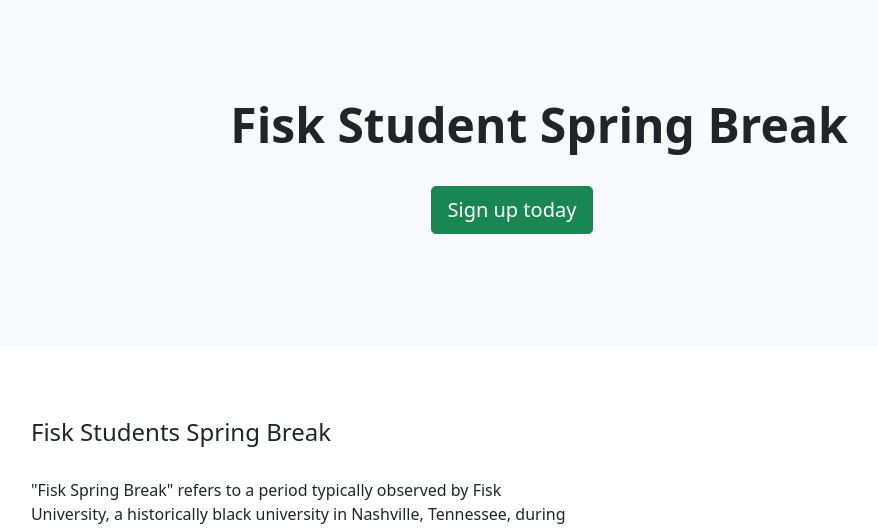
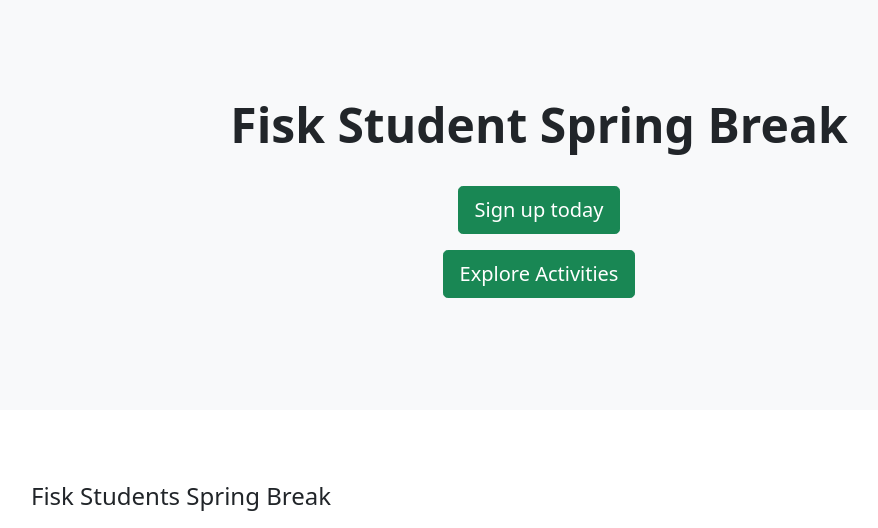
Before and after one commit to maddij123/Fisk-Spring-Break, a Flask app: page / in a window 1280 px wide. Shown: the part 193-721 px from the top of the page, without its empty margins (101-979 px from the left). Run offline with Flask 3, Linux system fonts and the light colour scheme.

Commit message:
spring break button added

```diff
--- a/templates/index.html
+++ b/templates/index.html
@@ -54,7 +54,11 @@
                     <a class="btn btn-lg btn-success" href="signup" role="button"
                         >Sign up today</a
                     >
-
+                </p>
+                <p>
+                    <a class="btn btn-lg btn-success" href="/activities" role="button"
+                        >Explore Activities</a
+                    >
                 </p>
             </div>
         </div>
```
